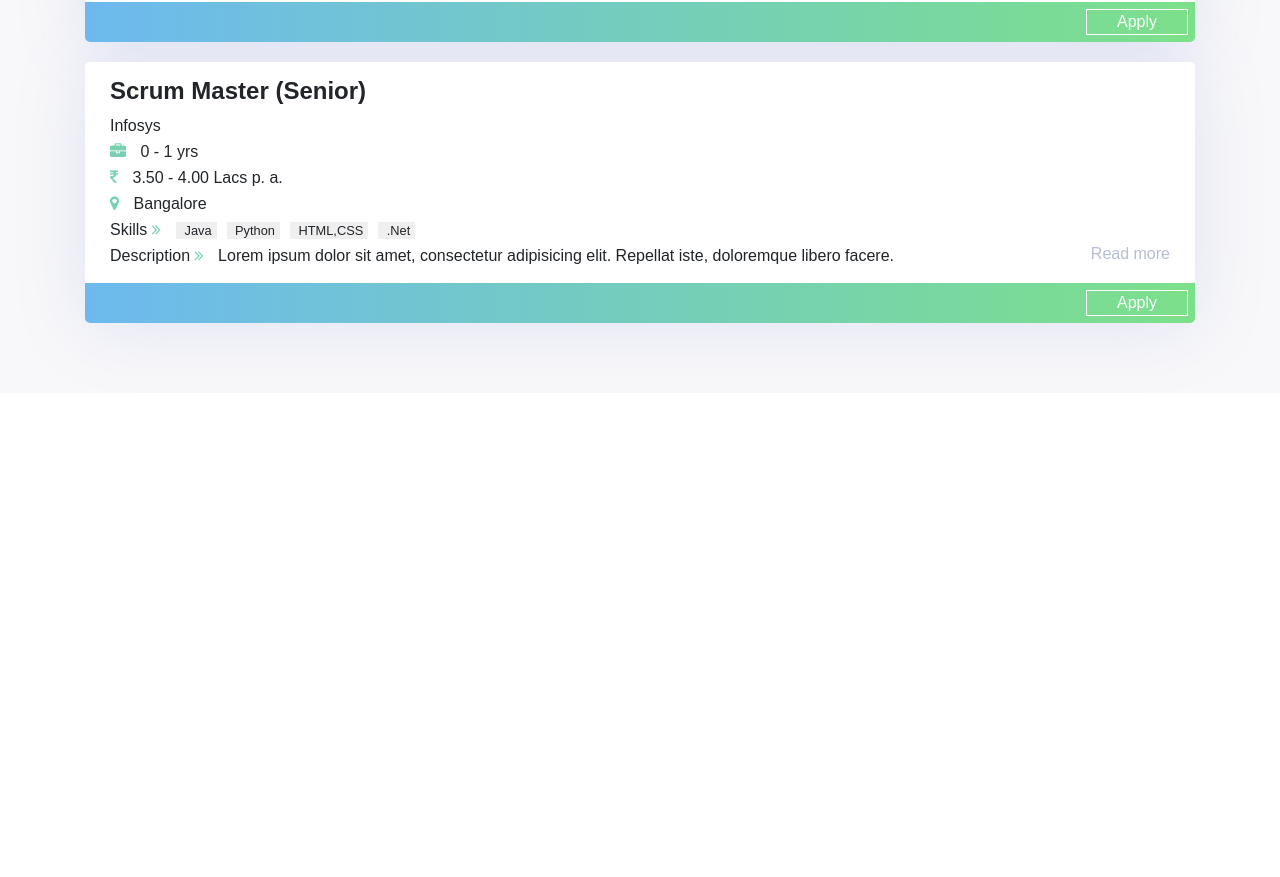
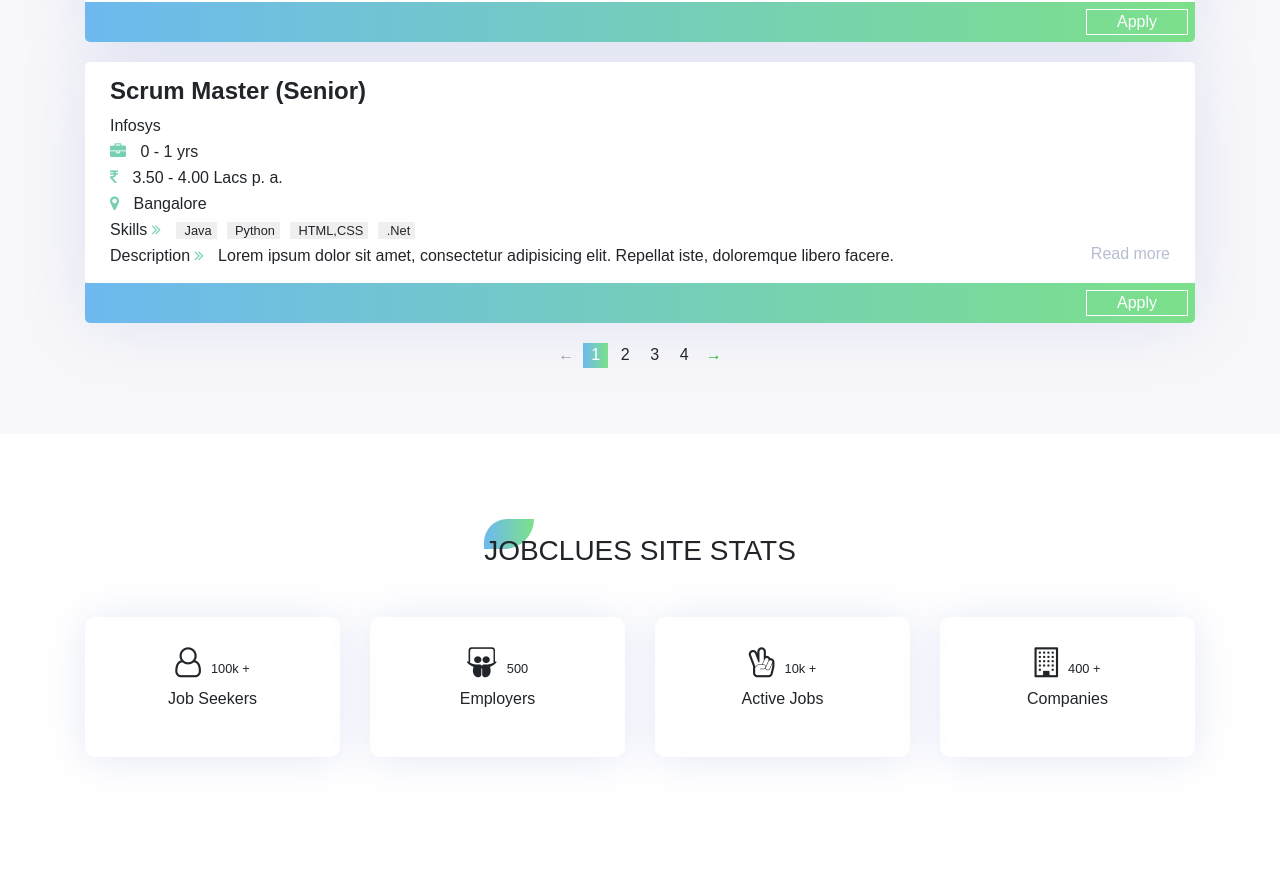
Before and after one commit to Tyro-A/JobClues, a plain HTML site: page index.html in a window 1280 px wide. Shown: the part 2403-3280 px from the top of the page. Before the commit the page ends 2796 px from the top, so only its background shows below. Drawn offline with nearby package versions, Linux system fonts and the light colour scheme.

Commit message:
Added pagination and site stats

```diff
--- a/css/style.css
+++ b/css/style.css
@@ -206,3 +206,27 @@ h3::before {
 {
     color: #29b929;
 }
+
+/*=========================================
+        Site Stats
+===========================================*/
+
+#site-stats {
+    padding: 100px 0;
+}
+#site-stats h3 {
+    margin-bottom: 30px;
+    text-transform: uppercase;
+}
+.stats-box {
+    padding: 30px;
+    border-radius: 10px;
+    margin: 20px 0;
+    -webkit-box-shadow: 0 2px 40px 0 rgba(110,130,208, .18);
+    box-shadow: 0 2px 40px 0 rgba(110,130,208, .18);
+}
+.stats-box .fa {
+    font-size: 30px;
+    margin-right: 10px;
+    margin-bottom: 10px;
+}
--- a/index.html
+++ b/index.html
@@ -125,7 +125,7 @@
                 </div>
             </div>
 
-             <!-- Job Post 02-->
+            <!-- Job Post 02-->
             <div class="company-details">
                 <div class="job-update">
                     <h4><b>Azure Cloud Engineer(Junior)</b></h4>
@@ -143,7 +143,7 @@
                 </div>
             </div>
 
-             <!-- Job Post 03-->
+            <!-- Job Post 03-->
             <div class="company-details">
                 <div class="job-update">
                     <h4><b>Software Engineer (Junior)</b></h4>
@@ -161,7 +161,7 @@
                 </div>
             </div>
 
-             <!-- Job Post 04-->
+            <!-- Job Post 04-->
             <div class="company-details">
                 <div class="job-update">
                     <h4><b>Solution Architect (Senior)</b></h4>
@@ -179,7 +179,7 @@
                 </div>
             </div>
 
-             <!-- Job Post 05-->
+            <!-- Job Post 05-->
             <div class="company-details">
                 <div class="job-update">
                     <h4><b>Scrum Master (Senior)</b></h4>
@@ -196,10 +196,61 @@
                     </div>
                 </div>
             </div>
+            <ul class="pagelink text-center">
+                <li class="left-arrow">&#8592;</li>
+                <li class="active">1</li>
+                <li>2</li>
+                <li>3</li>
+                <li>4</li>
+                <li class="right-arrow">&#8594;</li>
+            </ul>
 
         </div>
     </section>
     <!-- Recent Jobs -->
+
+
+    <!-- Sites Stats  -->
+    <section id="site-stats">
+        <div class="container text-center">
+            <h3>Jobclues Site Stats</h3>
+            <div class="row">
+                <div class="col-md-6">
+                    <div class="row">
+                        <div class="col-6">
+                            <div class="stats-box">
+                                <i class="fa fa-user-o"></i><span><small>100k +</small></span>
+                                <p>Job Seekers</p>
+                            </div>
+                        </div>
+                        <div class="col-6">
+                            <div class="stats-box">
+                                <i class="fa fa-slideshare"></i><span><small>500</small></span>
+                                <p>Employers</p>
+                            </div>
+                        </div>
+                    </div>
+                </div>
+
+                <div class="col-md-6">
+                    <div class="row">
+                        <div class="col-6">
+                            <div class="stats-box">
+                                <i class="fa fa-hand-peace-o"></i><span><small>10k +</small></span>
+                                <p>Active Jobs</p>
+                            </div>
+                        </div>
+                        <div class="col-6">
+                            <div class="stats-box">
+                                <i class="fa fa-building-o"></i><span><small>400 +</small></span>
+                                <p>Companies</p>
+                            </div>
+                        </div>
+                    </div>
+                </div>
+            </div>
+        </div>
+    </section>
 
 
     <!-- Bootstrap and JQuery -->
```
